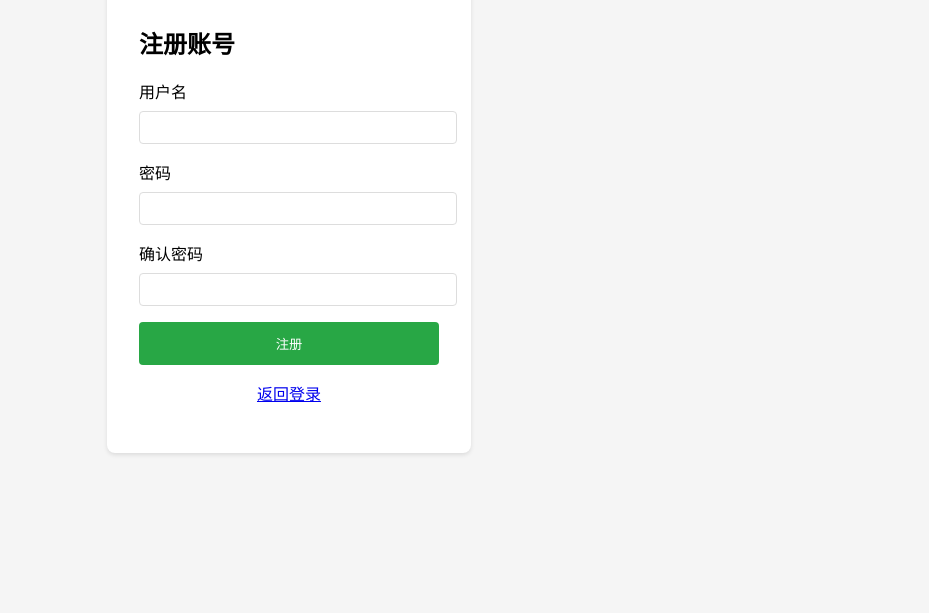
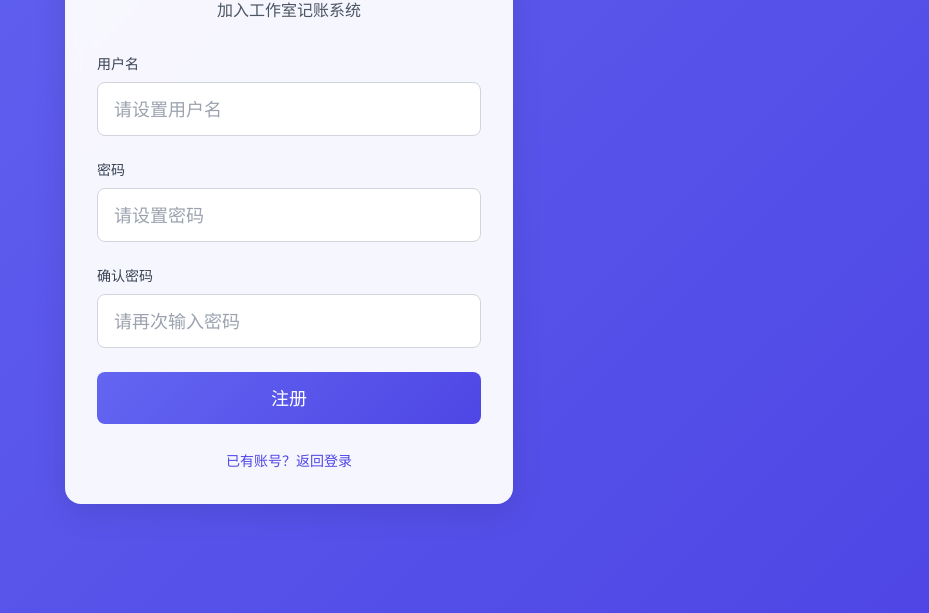
Before and after one commit to YFFKJB/accounting-system-new, a website: page public/register.html in a window 1280 px wide. Shown: the part 187-800 px from the top of the page, without its empty margins (351-1280 px from the left). Drawn offline with nearby package versions, Linux system fonts and the light colour scheme.

Commit message:
更新所有文件

```diff
--- a/public/register.html
+++ b/public/register.html
@@ -4,118 +4,153 @@
     <meta charset="UTF-8">
     <meta name="viewport" content="width=device-width, initial-scale=1.0">
     <title>工作室记账系统 - 注册</title>
+    <script src="https://cdn.tailwindcss.com"></script>
     <style>
-        /* 使用与登录页面相同的样式 */
-        body {
-            font-family: Arial, sans-serif;
-            display: flex;
-            justify-content: center;
-            align-items: center;
-            height: 100vh;
-            margin: 0;
-            background-color: #f5f5f5;
+        @keyframes fadeIn {
+            from { opacity: 0; transform: translateY(-20px); }
+            to { opacity: 1; transform: translateY(0); }
         }
+
+        .animate-fade-in {
+            animation: fadeIn 0.5s ease-out forwards;
+        }
+
         .register-container {
-            background: white;
-            padding: 2rem;
-            border-radius: 8px;
-            box-shadow: 0 2px 4px rgba(0,0,0,0.1);
-            width: 300px;
+            background: linear-gradient(135deg, #6366f1 0%, #4f46e5 100%);
+            min-height: 100vh;
         }
-        .form-group {
-            margin-bottom: 1rem;
+
+        .register-card {
+            backdrop-filter: blur(10px);
+            background: rgba(255, 255, 255, 0.95);
+            box-shadow: 0 8px 32px rgba(0, 0, 0, 0.1);
         }
-        input {
-            width: 100%;
-            padding: 0.5rem;
-            margin-top: 0.5rem;
-            border: 1px solid #ddd;
-            border-radius: 4px;
+
+        .input-field {
+            transition: all 0.3s ease;
         }
-        button {
-            width: 100%;
-            padding: 0.75rem;
-            background-color: #28a745;
-            color: white;
-            border: none;
-            border-radius: 4px;
-            cursor: pointer;
+
+        .input-field:focus {
+            transform: translateY(-2px);
         }
-        button:hover {
-            background-color: #218838;
+
+        .register-button {
+            background: linear-gradient(135deg, #6366f1 0%, #4f46e5 100%);
+            transition: all 0.3s ease;
+        }
+
+        .register-button:hover {
+            transform: translateY(-2px);
+            box-shadow: 0 4px 12px rgba(79, 70, 229, 0.3);
         }
     </style>
 </head>
 <body>
-    <div class="register-container">
-        <h2>注册账号</h2>
-        <form id="registerForm">
-            <div class="form-group">
-                <label for="username">用户名</label>
-                <input type="text" id="username" required>
+    <div class="register-container flex items-center justify-center p-4">
+        <div class="register-card w-full max-w-md p-8 rounded-2xl animate-fade-in">
+            <div class="text-center mb-8">
+                <h1 class="text-3xl font-bold text-gray-900 mb-2">创建新账号</h1>
+                <p class="text-gray-600">加入工作室记账系统</p>
             </div>
-            <div class="form-group">
-                <label for="password">密码</label>
-                <input type="password" id="password" required>
+
+            <form id="registerForm" class="space-y-6">
+                <div>
+                    <label class="block text-sm font-medium text-gray-700 mb-2" for="username">
+                        用户名
+                    </label>
+                    <input type="text" id="username" name="username" required
+                        class="input-field w-full px-4 py-3 rounded-lg border border-gray-300 focus:ring-2 focus:ring-indigo-500 focus:border-indigo-500 text-gray-900 text-lg"
+                        placeholder="请设置用户名">
                 </div>
-            <div class="form-group">
-                <label for="confirmPassword">确认密码</label>
-                <input type="password" id="confirmPassword" required>
+
+                <div>
+                    <label class="block text-sm font-medium text-gray-700 mb-2" for="password">
+                        密码
+                    </label>
+                    <input type="password" id="password" name="password" required
+                        class="input-field w-full px-4 py-3 rounded-lg border border-gray-300 focus:ring-2 focus:ring-indigo-500 focus:border-indigo-500 text-gray-900 text-lg"
+                        placeholder="请设置密码">
                 </div>
-            <button type="submit">注册</button>
-            <p style="text-align: center; margin-top: 1rem;">
-                <a href="index.html">返回登录</a>
-            </p>
+
+                <div>
+                    <label class="block text-sm font-medium text-gray-700 mb-2" for="confirmPassword">
+                        确认密码
+                    </label>
+                    <input type="password" id="confirmPassword" name="confirmPassword" required
+                        class="input-field w-full px-4 py-3 rounded-lg border border-gray-300 focus:ring-2 focus:ring-indigo-500 focus:border-indigo-500 text-gray-900 text-lg"
+                        placeholder="请再次输入密码">
+                </div>
+
+                <div id="errorMessage" class="text-red-500 text-sm text-center hidden"></div>
+
+                <button type="submit"
+                    class="register-button w-full py-3 px-4 text-white text-lg font-medium rounded-lg focus:outline-none focus:ring-2 focus:ring-offset-2 focus:ring-indigo-500">
+                    注册
+                </button>
+
+                <div class="text-center">
+                    <a href="/index.html" class="text-indigo-600 hover:text-indigo-500 text-sm">
+                        已有账号？返回登录
+                    </a>
+                </div>
             </form>
         </div>
+    </div>
+
     <script>
         document.getElementById('registerForm').addEventListener('submit', async (e) => {
             e.preventDefault();
 
+            const submitButton = e.target.querySelector('button[type="submit"]');
+            const errorMessage = document.getElementById('errorMessage');
+            const originalText = submitButton.textContent;
+
+            try {
                 const username = document.getElementById('username').value;
                 const password = document.getElementById('password').value;
                 const confirmPassword = document.getElementById('confirmPassword').value;
 
                 if (password !== confirmPassword) {
-                alert('两次输入的密码不一致');
-                return;
+                    throw new Error('两次输入的密码不一致');
                 }
 
-            try {
-                console.log('发送注册请求...');
-                console.log('用户名:', username);
+                submitButton.disabled = true;
+                submitButton.textContent = '注册中...';
+                errorMessage.classList.add('hidden');
 
                 const response = await fetch('/api/register', {
                     method: 'POST',
                     headers: {
                         'Content-Type': 'application/json'
                     },
-                    body: JSON.stringify({
-                        username: username.trim(),
-                        password: password.trim()
-                    })
+                    body: JSON.stringify({ username, password })
                 });
 
-                console.log('收到响应:', response.status);
-                const data = await response.text();
-                console.log('响应内容:', data);
+                const data = await response.json();
 
-                let jsonData;
-                try {
-                    jsonData = JSON.parse(data);
-                } catch (e) {
-                    throw new Error('服务器返回了无效的JSON数据: ' + data);
+                if (!response.ok) {
+                    throw new Error(data.error || '注册失败');
                 }
 
-                if (!response.ok) {
-                    throw new Error(jsonData.message || '注册失败');
-                }
+                // 注册成功后自动登录
+                localStorage.setItem('token', data.token);
+                localStorage.setItem('username', data.user.username);
 
-                alert(jsonData.message || '注册成功！');
-                window.location.href = '/index.html';
+                // 显示成功消息并跳转
+                alert('注册成功！');
+                window.location.href = '/dashboard.html';
+
             } catch (error) {
-                console.error('注册错误:', error);
-                alert(error.message || '注册失败，请重试');
+                errorMessage.textContent = error.message;
+                errorMessage.classList.remove('hidden');
+
+                submitButton.classList.add('animate-shake');
+                setTimeout(() => {
+                    submitButton.classList.remove('animate-shake');
+                }, 500);
+            } finally {
+                submitButton.disabled = false;
+                submitButton.textContent = originalText;
             }
         });
     </script>
```
Lines whose indentation alone changed are shown as unchanged.
